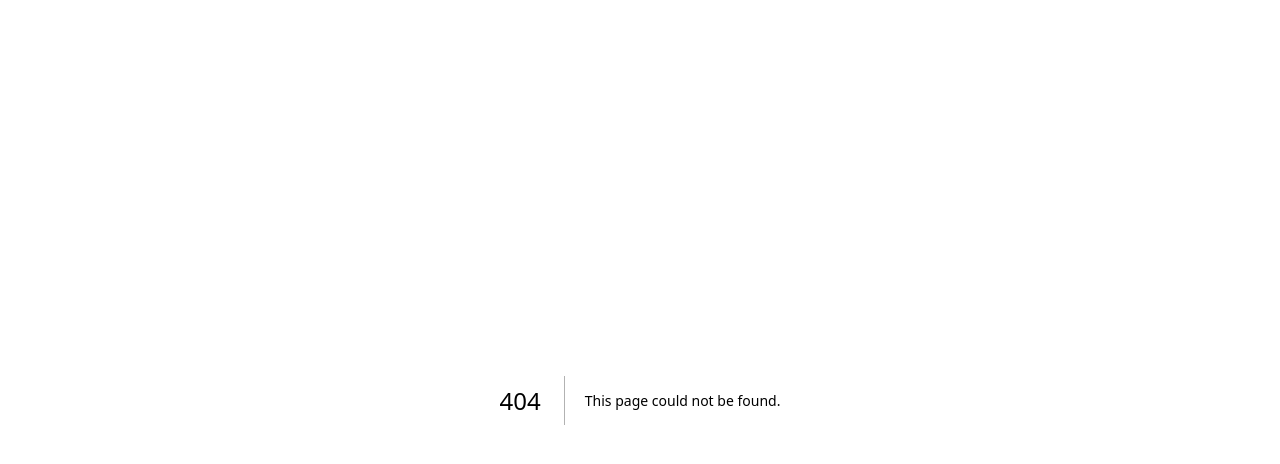
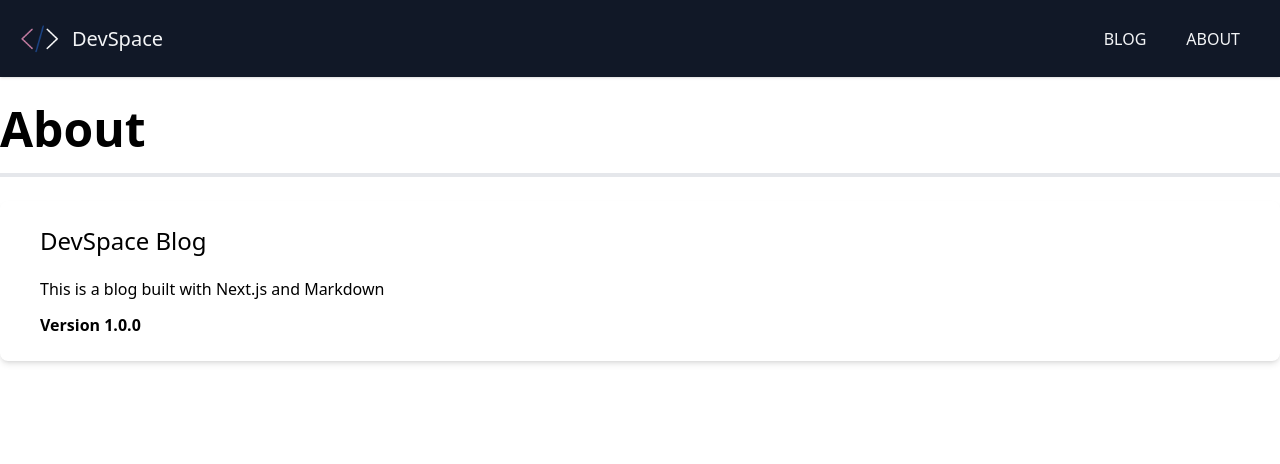
Before and after one commit to Magnus07/devspace-blog, a Next.js app: page /about in a window 1280 px wide. Before the commit this address had no page. Shown: the top 464 px of the page. Built offline with nearby package versions, Linux system fonts and the light colour scheme.

Commit message:
added about and not found page

```diff
--- /dev/null
+++ b/src/pages/404.jsx
@@ -0,0 +1,20 @@
+import Link from "next/link";
+import Image from "next/image";
+import Layout from "@/components/Layout";
+export default function NotFoundPage() {
+  return (
+    <Layout title="Page Not Found">
+      <div className="flex flex-col items-center mt-20">
+        <Image
+          src="/images/logo.png"
+          width={70}
+          height={70}
+          className="bg-gray-800 rounded-2xl"
+        />
+
+        <h1 className="text-6xl my-5">Whoops!</h1>
+        <h2 className="text-4xl text-gray-400 mb-5">This page doesn't exist</h2>
+      </div>
+    </Layout>
+  );
+}
--- /dev/null
+++ b/src/pages/about.jsx
@@ -0,0 +1,15 @@
+import Layout from "@/components/Layout";
+export default function About() {
+  return (
+    <Layout title="About DevSpace">
+      <h1 className="text-5xl border-b-4 pb-5 font-bold">About</h1>
+      <div className="bg-white shadow-md rounded-lg px-10 py-6 mt-6">
+        <h3 className="text-2xl mb-5">DevSpace Blog</h3>
+        <p className="mb-3">This is a blog built with Next.js and Markdown</p>
+        <p>
+          <span className="font-bold">Version 1.0.0</span>
+        </p>
+      </div>
+    </Layout>
+  );
+}
```
